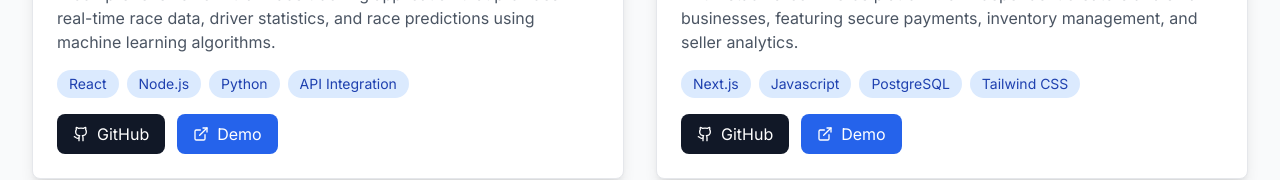
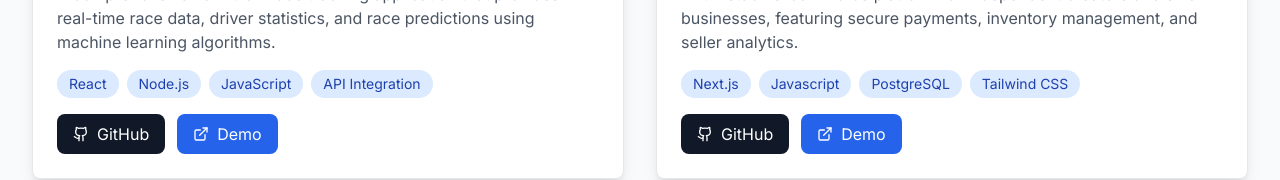
Before and after one commit to KovendanRaman/Website, a Next.js app: page /projects in a window 1280 px wide. Shown: the part 507-687 px from the top of the page. Built offline with nearby package versions, Linux system fonts and the light colour scheme.

Commit message:
Update projects.ts

```diff
--- a/src/data/projects.ts
+++ b/src/data/projects.ts
@@ -13,9 +13,9 @@ export const projects: Project[] = [
     id: 'raceiq-f1-tracker',
     title: 'RaceIQ F1 Tracker',
     description: 'A comprehensive Formula 1 race tracking application that provides real-time race data, driver statistics, and race predictions using machine learning algorithms.',
-    tags: ['React', 'Node.js', 'Python', 'API Integration'],
+    tags: ['React', 'Node.js', 'JavaScript', 'API Integration'],
     githubUrl: 'https://github.com/Race1Q/RaceIQ',
-    demoUrl: 'https://purple-sand-0300d7203.2.azurestaticapps.net/',
+    demoUrl: 'https://race-iq.vercel.app/',
   },
   {
     id: 'indiecart-marketplace',
```
